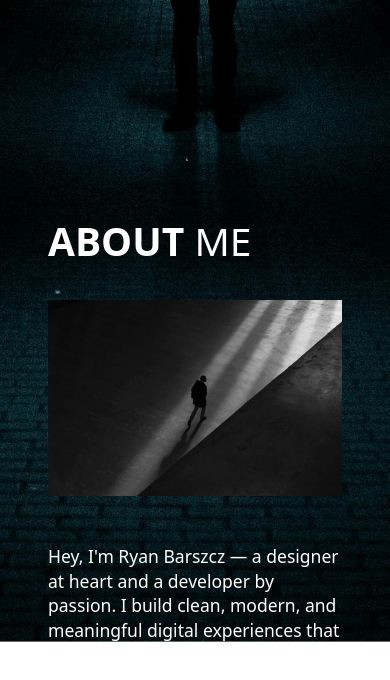
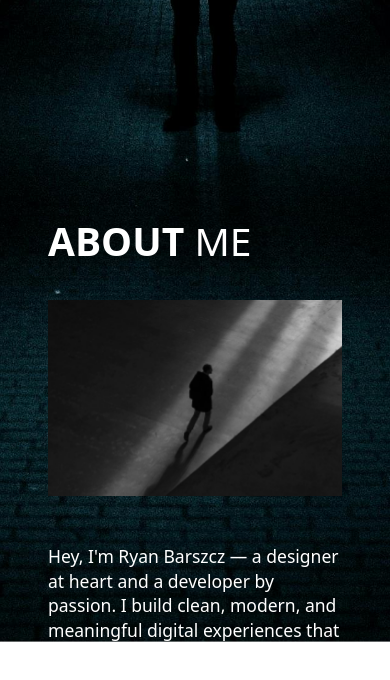
Before and after one commit to RyanBarszcz/portfolio-site, a React (Vite) app: page / in a window 390 px wide. Shown: the part 751-1431 px from the top of the page. Built offline with nearby package versions, Linux system fonts and the light colour scheme.

Commit message:
about image gsap implemented

```diff
--- a/src/sections/About.jsx
+++ b/src/sections/About.jsx
@@ -11,13 +11,15 @@ export default function About() {
             <div className="grid grid-cols-1 md:grid-cols-3 gap-12 items-stretch">
 
                 {/* LEFT — IMAGE (spans 2 columns) */}
-                <div className="md:col-span-2 h-full">
+                <div className="md:col-span-2 h-full overflow-hidden relative">
                     <img
+                        id="about-image"
                         src="/assets/about.jpg"
-                        className="w-full h-full object-cover"
+                        className="w-full h-full object-cover scale-150 object-center will-change-transform"
                         alt="About"
                     />
                 </div>
+
 
                 {/* RIGHT — TEXT CONTENT */}
                 <div className="md:col-span-1 flex flex-col justify-between">
--- a/src/sections/TopSection.jsx
+++ b/src/sections/TopSection.jsx
@@ -11,6 +11,7 @@ export default function TopSection() {
     const topRef = useRef(null);
     const bgImgRef = useRef(null);
 
+    // Main scroll effect
     useEffect(() => {
         const top = topRef.current;
         const bg = bgImgRef.current;
@@ -47,7 +48,20 @@ export default function TopSection() {
         return () => ctx.revert();
     }, []);
 
-
+    // About image scroll effect
+    useEffect(() => {
+        gsap.to("#about-image", {
+            y: "-20vh",
+            ease: "none",
+            scrollTrigger: {
+                trigger: "#about",
+                start: "top bottom",
+                end: "bottom top",
+                scrub: true,
+                // markers: true,
+            },
+        });
+    }, []);
 
 
     return (
```
